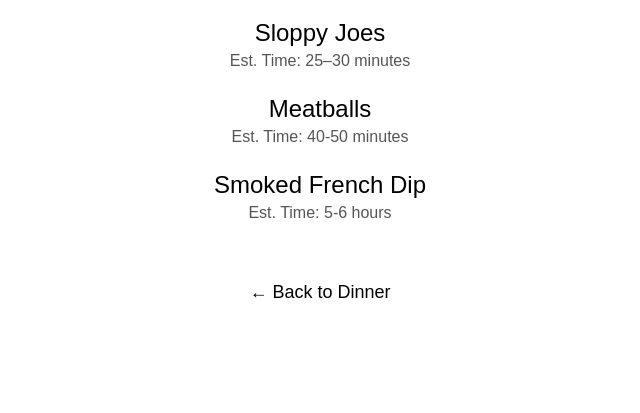
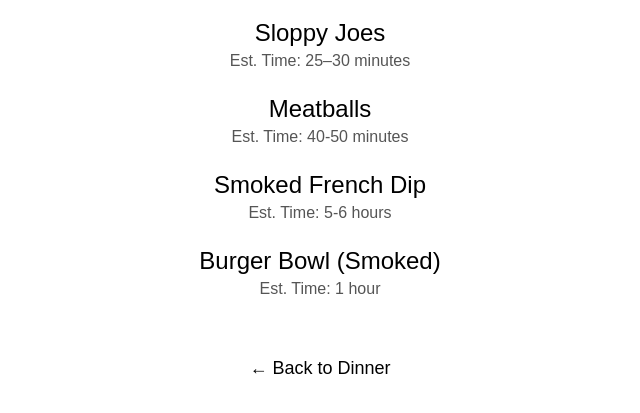
Before and after one commit to chadwick72395/recipe, a plain HTML site: page dinner-beef.html in a window 1280 px wide. Shown: the part 187-600 px from the top of the page, without its empty margins (320-960 px from the left). Drawn offline with Linux system fonts and the light colour scheme.

Commit message:
Update dinner-beef.html

```diff
--- a/dinner-beef.html
+++ b/dinner-beef.html
@@ -72,6 +72,11 @@ Smoked French Dip
 <div class="time">Est. Time: 5-6 hours</div>
 </a>
 
+<a class="recipe" href="recipe-burger-bowl-smoked.html">
+Burger Bowl (Smoked)
+<div class="time">Est. Time: 1 hour</div>
+</a>
+
 <a class="back" href="dinner.html">← Back to Dinner</a>
 
 </body>
```
